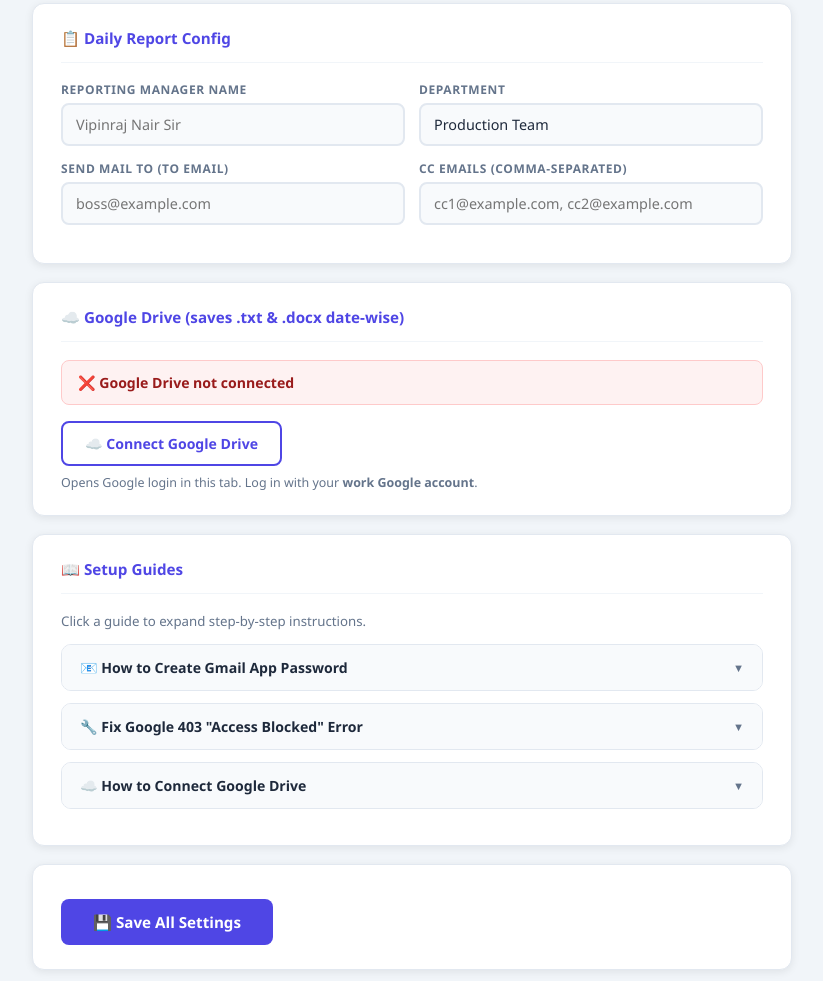
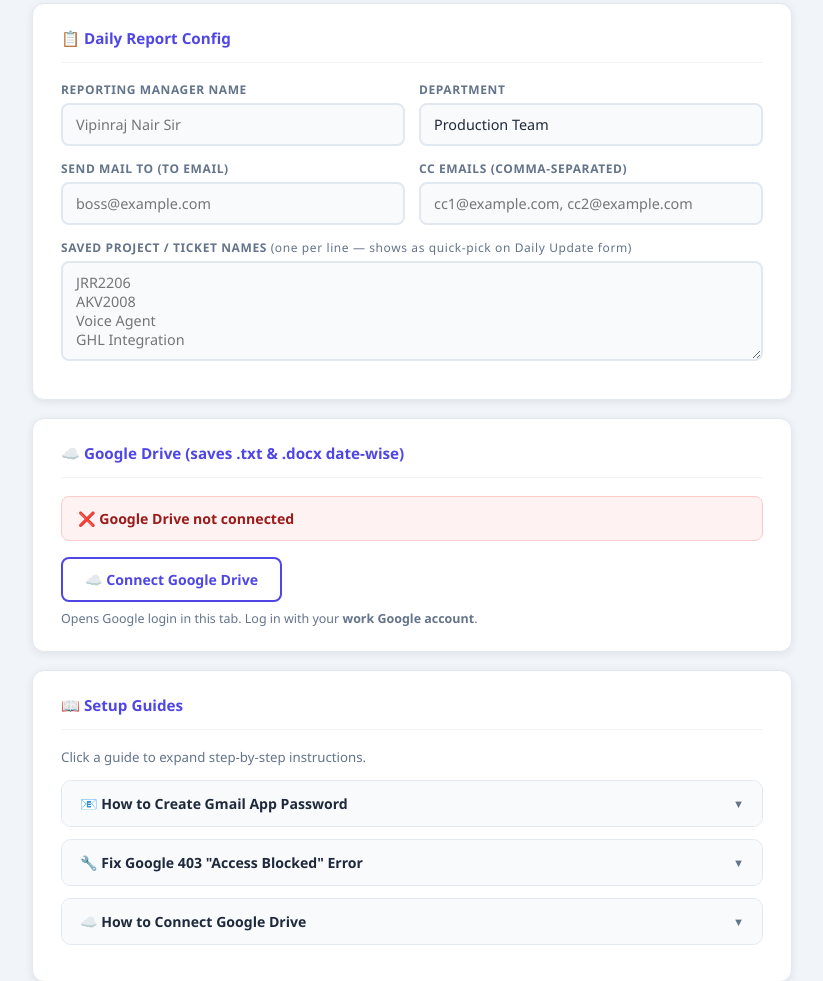
Before and after one commit to wp113department-cell/reporting_cx, a Flask app: page /setup in a window 1280 px wide. Shown: the part 683-1664 px from the top of the page, without its empty margins (228-1051 px from the left). Run offline with Flask 3, Linux system fonts and the light colour scheme; the visitor is signed in with stand-in values (Sample User, id 1); data that the repository does not hold is empty.

Commit message:
Add saved project names with quick-pick chips on task form
Users save project names in Setup once; they appear as clickable
purple chips above every ticket input — one click fills the field.

Co-Authored-By: Claude Sonnet 4.6 <noreply@anthropic.com>

```diff
--- a/app.py
+++ b/app.py
@@ -917,8 +917,11 @@ def api_date():
 def api_tickets():
     email = get_current_user()
     T = Query()
-    names = sorted(set(t['name'] for t in tickets_table.search(T.user == email)))
-    return jsonify({'tickets': names})
+    history_names = set(t['name'] for t in tickets_table.search(T.user == email))
+    s = get_user_settings(email)
+    saved = [p.strip() for p in s.get('project_names', '').splitlines() if p.strip()]
+    all_names = sorted(set(list(history_names) + saved))
+    return jsonify({'tickets': all_names, 'pinned': saved})
 
 @app.route('/api/generate', methods=['POST'])
 @login_required_api
--- a/templates/setup.html
+++ b/templates/setup.html
@@ -230,6 +230,12 @@ body { font-family: 'Segoe UI', system-ui, sans-serif; background: var(--bg); co
         <input type="text" id="cc_emails" value="{{ settings.get('cc_emails','') }}" placeholder="cc1@example.com, cc2@example.com">
       </div>
     </div>
+    <div class="form-row">
+      <div class="form-group" style="flex:1;">
+        <label>Saved Project / Ticket Names <span style="font-weight:400;text-transform:none;">(one per line — shows as quick-pick on Daily Update form)</span></label>
+        <textarea id="project_names" rows="4" placeholder="JRR2206&#10;AKV2008&#10;Voice Agent&#10;GHL Integration" style="resize:vertical;">{{ settings.get('project_names','') }}</textarea>
+      </div>
+    </div>
   </div>
 
   <!-- SECTION 4: GOOGLE DRIVE -->
@@ -407,6 +413,7 @@ async function saveSettings() {
   const payload = {
     groq_api_key:       document.getElementById('groq_api_key').value.trim(),
     groq_model:         'llama-3.3-70b-versatile',
+    project_names:      document.getElementById('project_names').value.trim(),
     gmail_user:         document.getElementById('gmail_user').value.trim(),
     reporting_manager:  document.getElementById('reporting_manager').value.trim(),
     department:         document.getElementById('department').value.trim(),
```
Also changed, not shown: templates/index.html (+10 -2 lines).
